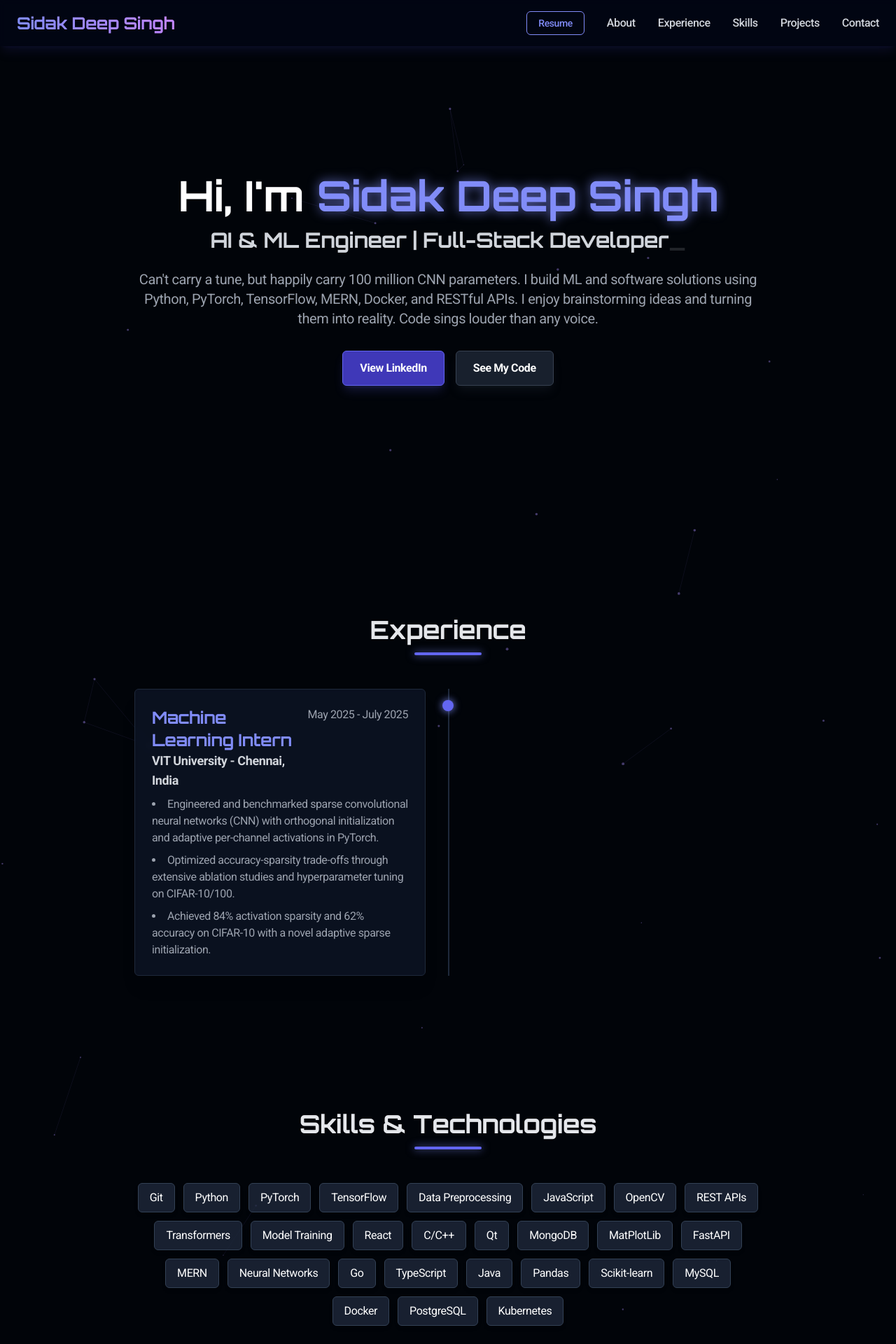
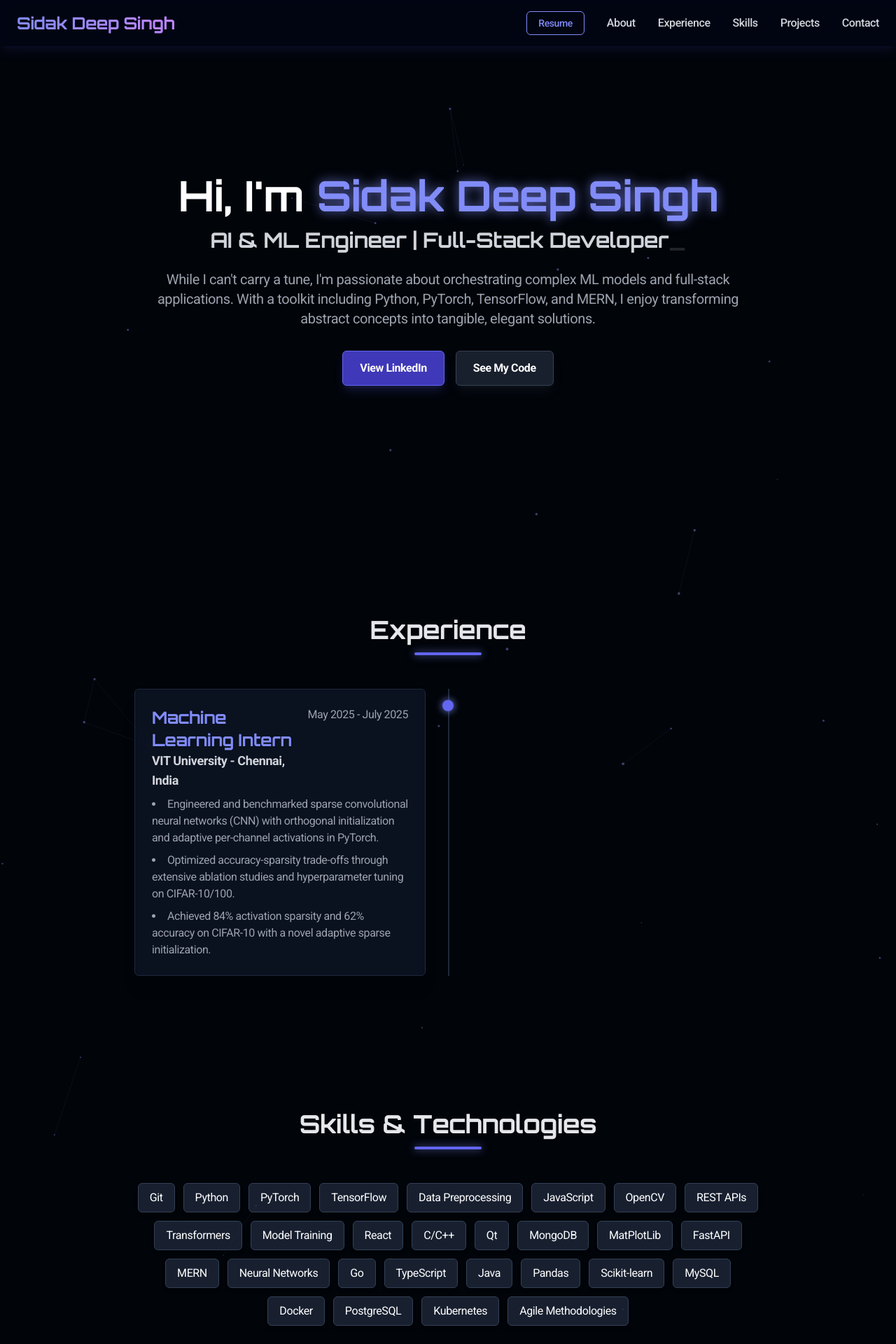
Before and after one commit to HappyHaru21/my-portfolio, a React (Create React App) app: page / in a window 1280 px wide. Shown: the top 1920 px of the page at 70% size. Built offline with nearby package versions, Linux system fonts and the light colour scheme.

Commit message:
Update portfolio summary for clarity and add Agile Methodologies to skills

```diff
--- a/src/App.js
+++ b/src/App.js
@@ -4,7 +4,7 @@ import { Mail, Linkedin, Github, ChevronsUp, Menu, X } from 'lucide-react';
 const portfolioData = {
   name: "Sidak Deep Singh",
   title: "  AI & ML Engineer | Full-Stack Developer",
-  summary: "Can't carry a tune, but happily carry 100 million CNN parameters. I build ML and software solutions using Python, PyTorch, TensorFlow, MERN, Docker, and RESTful APIs. I enjoy brainstorming ideas and turning them into reality. Code sings louder than any voice.",
+  summary: "While I can't carry a tune, I'm passionate about orchestrating complex ML models and full-stack applications. With a toolkit including Python, PyTorch, TensorFlow, and MERN, I enjoy transforming abstract concepts into tangible, elegant solutions.",
   resumeUrl: "/SidakDeepSinghResumeJUL2025.pdf",
   contact: {
     email: "singh.sidak1deep@gmail.com",
@@ -76,7 +76,7 @@ const portfolioData = {
     "Python", "Go", "C/C++", "JavaScript", "TypeScript", "Java", "Pandas", "Scikit-learn",
     "PyTorch", "TensorFlow", "OpenCV", "Qt", "MongoDB", "MySQL", "Docker", "Git",
     "REST APIs", "MatPlotLib", "Transformers", "FastAPI", "PostgreSQL", "Kubernetes",
-    "MERN", "Model Training", "Neural Networks", "Data Preprocessing", "React"
+    "MERN", "Model Training", "Neural Networks", "Data Preprocessing", "React", "Agile Methodologies"
   ]
 };
 
```
